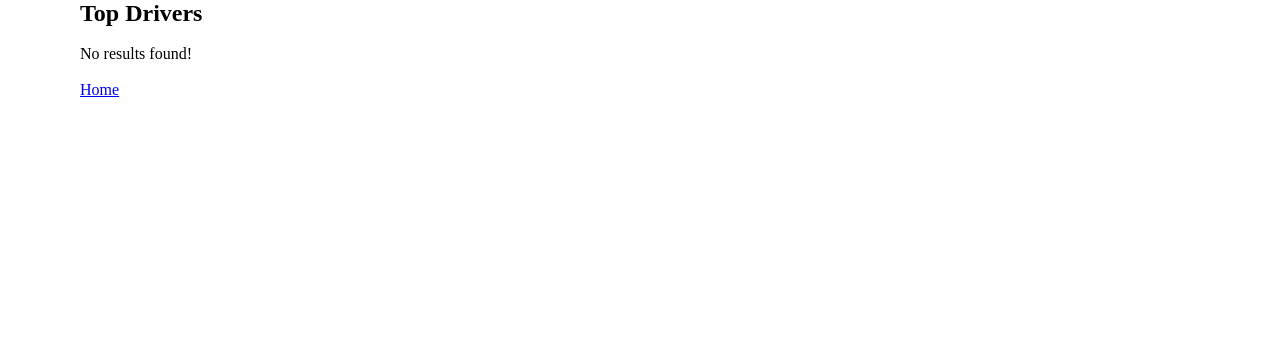
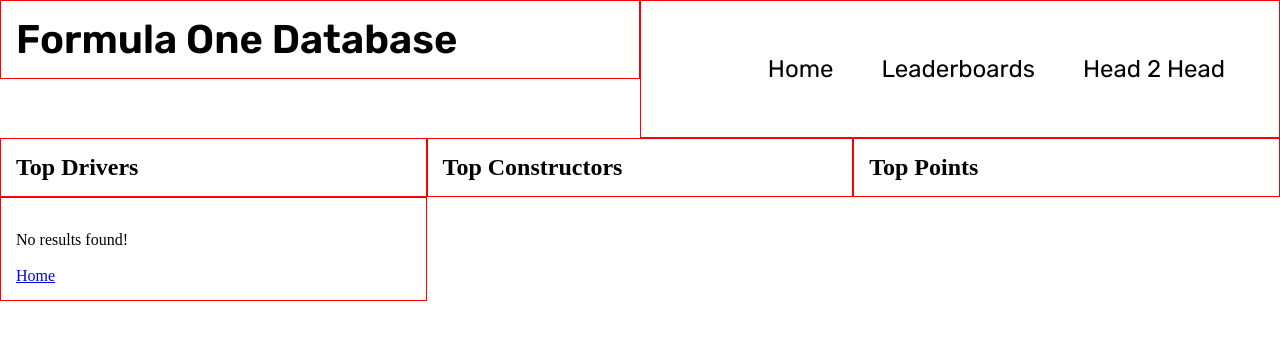
Before and after one commit to samoha-5475/AdvH-CS-Project, a PHP site: page /leaderboards.php in a window 1280 px wide. Shown: the top 340 px of the page. Run offline with PHP 8.4, Linux system fonts and the light colour scheme; data that the repository does not hold is empty.

Commit message:
Changes made in Replit

```diff
--- a/header.php
+++ b/header.php
@@ -1,5 +1,5 @@
 <header>
-    <div class="row" style="display: flex; align-items: center;">
+    <div class="row">
         <div class="col-6">
             <div class="header-container">
                 <h1 id="title">Formula One Database</h1>
@@ -11,7 +11,6 @@
                     <li><a href="index.php">Home</a></li>
                     <li><a href="leaderboards.php">Leaderboards</a></li>
                     <li><a href="">Head 2 Head</a></li>
-                    <li><a href="">About</a></li>
                 </ul>
             </nav>
         </div>
--- a/leaderboards.php
+++ b/leaderboards.php
@@ -7,18 +7,26 @@
     <link rel="stylesheet" type="text/css" href="style.css">
 </head>
 <body>
+<?php
+include 'header.php';
+require 'database.php';
+?>
 <main>
     <section>
+        <div class="row">
+            <div class="col-4">
                 <h1>Top Drivers</h1>
-
+            </div>
+            <div class="col-4">
+                <h1>Top Constructors</h1>
+            </div>
+            <div class="col-4">
+                <h1>Top Points</h1>
+            </div>
+        </div>
+        <div class="row">
+            <div class="col-4">
                 <?php
-        $connection = ""; // To prevent IDE errors
-
-        require 'database.php';
-
-        // Query for most points in a season, result : Red Bull 860 2023
-        // $query = "SELECT constructors.name, constructor_standings.points, seasons.year FROM constructors, constructor_standings, races, seasons WHERE constructors.constructorId = constructor_standings.constructorId AND constructor_standings.raceId = races.raceId AND races.year = seasons.year ORDER BY points DESC LIMIT 1;";
-
                 $query = "SELECT forename, surname, IFNULL(SUM(results.position = 1), 0) AS `Grand Prix Wins` FROM drivers, results WHERE drivers.driverId = results.driverId GROUP BY drivers.driverId ORDER BY `Grand Prix Wins` DESC;";
 
                 $result = mysqli_query($connection, $query);
@@ -37,10 +45,16 @@
                 } else {
                     die("<br>No results found!<br><br><a href='index.php'>Home</a>");
                 }
-
-        die("<br><br><a href='index.php'>Home</a>");
                 ?>
+            </div>
+        </div>
     </section>
 </main>
+<?php
+include 'footer.php';
+
+// Query for most points in a season, result : Red Bull 860 2023
+// $query = "SELECT constructors.name, constructor_standings.points, seasons.year FROM constructors, constructor_standings, races, seasons WHERE constructors.constructorId = constructor_standings.constructorId AND constructor_standings.raceId = races.raceId AND races.year = seasons.year ORDER BY points DESC LIMIT 1;";
+?>
 </body>
 </html>
--- a/style.css
+++ b/style.css
@@ -9,15 +9,6 @@
 
 * {
     box-sizing: border-box;
-}
-
-html, body {
-    height: 100%;
-}
-
-main, header {
-    padding-right: 5em;
-    padding-left: 5em;
 }
 
 .col-1 {width: 8.33%;}
@@ -36,7 +27,7 @@ main, header {
 [class*="col-"] {
     float: left;
     padding: 15px;
-    /*border: 1px solid #ff0000; !* For debugging purposes *!*/
+    border: 1px solid #ff0000;
 }
 
 .row::after {
```
Also changed, not shown: results.php (+15 -2 lines), search.php (+2 -8 lines). Lines whose indentation alone changed are shown as unchanged.
